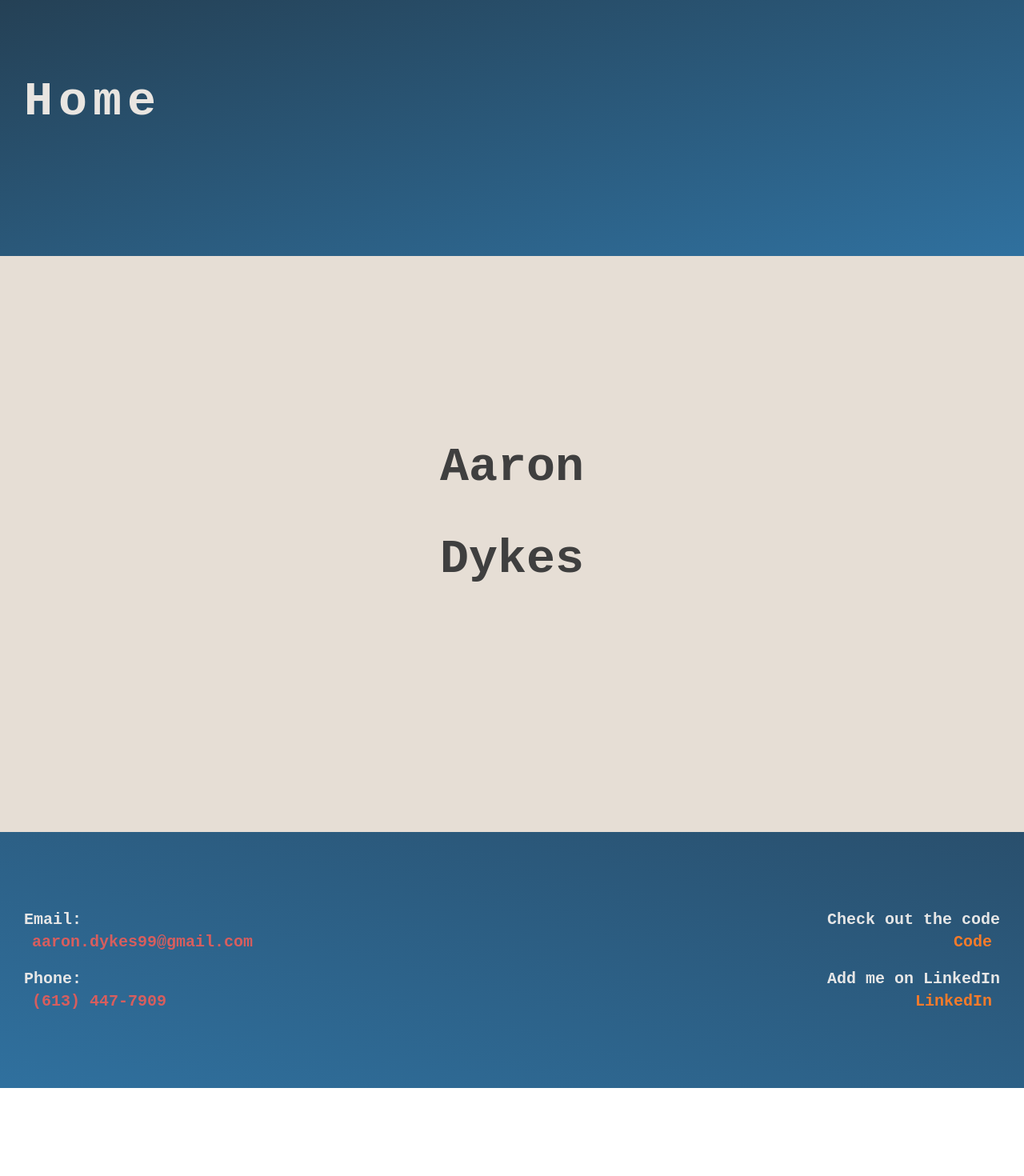
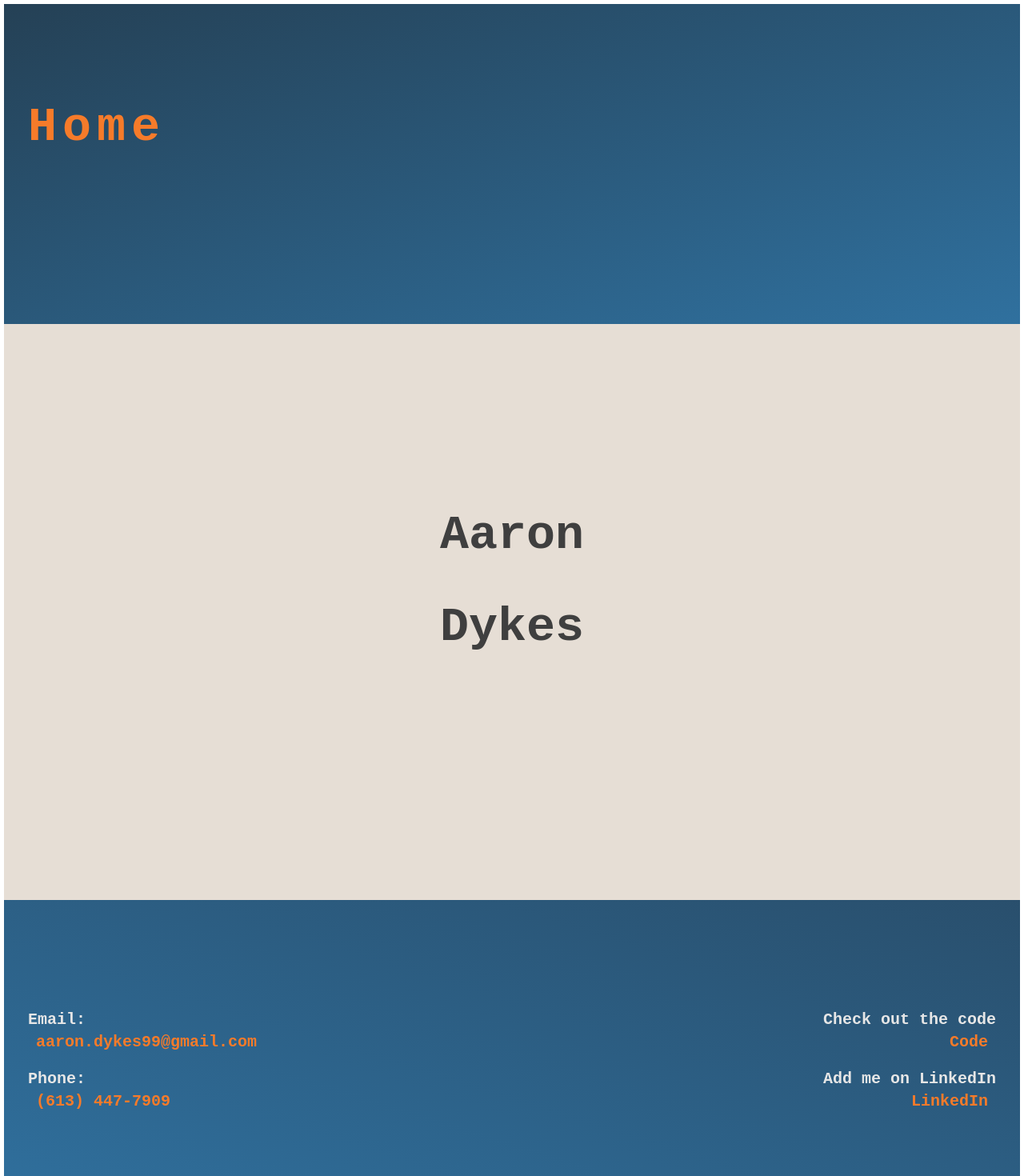
Before and after one commit to aaronDykes/react-portfolio, a React (Create React App) app: page /#/ in a window 1280 px wide. Shown: the top 1470 px of the page at 80% size. Before the commit the page ends 1360 px from the top, so only its background shows below. Built offline with nearby package versions, Linux system fonts and the light colour scheme.

Commit message:
Another css revision

```diff
--- a/src/css/Footer.css
+++ b/src/css/Footer.css
@@ -1,6 +1,7 @@
 .Footer {
   display: grid;
-  height: 40vh;
+  height: 50vh;
+  min-width: fit-content;
   grid:
     'footer footer footer footer'
     'footer footer footer footer'
@@ -17,7 +18,7 @@
   margin-top: 0.5rem;
   margin-left: 1rem;
 
-  color: rgb(215, 94, 94);
+  color: rgb(246, 123, 42);
 }
 .RightData {
   margin-top: 0.5rem;
--- a/src/css/Gallery.css
+++ b/src/css/Gallery.css
@@ -7,17 +7,18 @@
     'img img img'
     'img img img';
   display: grid;
-  row-gap: 2rem;
+  row-gap: 6rem;
   background-image: linear-gradient(
       to top left,
-      rgba(37, 140, 214, 0.7),
-      rgba(13, 44, 67, 0.7)
+      rgba(88, 88, 88, 0.9),
+      rgba(9, 9, 9, 0.9)
     ),
     url('../assets/SanSky.png');
   background-size: cover;
   background-position: top;
   min-width: fit-content;
   min-height: fit-content;
+  margin: 0.5rem;
 }
 #Head,
 #Head a,
@@ -63,7 +64,7 @@
   width: 25rem;
   border-style: solid;
   border-image: auto;
-  border-width: 0.2rem;
+  border-width: 0.1rem;
   border-radius: 0.2rem;
   border-color: rgb(233, 229, 225);
 }
@@ -76,7 +77,7 @@
   width: 25rem;
   border-style: solid;
   border-image: auto;
-  border-width: 0.2rem;
+  border-width: 0.1rem;
   border-radius: 0.2rem;
   border-color: rgb(233, 229, 225);
 }
@@ -88,7 +89,7 @@
   width: 25rem;
   border-style: solid;
   border-image: auto;
-  border-width: 0.2rem;
+  border-width: 0.1rem;
   border-radius: 0.2rem;
   border-color: rgb(233, 229, 225);
 }
@@ -116,7 +117,7 @@
   width: 25rem;
   border-style: solid;
   border-image: auto;
-  border-width: 0.2rem;
+  border-width: 0.1rem;
   border-radius: 0.2rem;
   border-color: rgb(233, 229, 225);
 }
@@ -130,7 +131,7 @@
   width: 25rem;
   border-style: solid;
   border-image: auto;
-  border-width: 0.2rem;
+  border-width: 0.1rem;
   border-radius: 0.2rem;
   border-color: rgb(233, 229, 225);
 }
@@ -143,7 +144,7 @@
   width: 25rem;
   border-style: solid;
   border-image: auto;
-  border-width: 0.2rem;
+  border-width: 0.1rem;
   border-radius: 0.2rem;
   border-color: rgb(233, 229, 225);
 }
--- a/src/css/Header.css
+++ b/src/css/Header.css
@@ -1,6 +1,7 @@
 .header {
   display: grid;
-  height: 40vh;
+  height: 50vh;
+  min-width: fit-content;
   grid:
     'head head head head'
     'head head head head'
@@ -45,7 +46,9 @@
   /* background-color: #7291c9;
   border-color: #7291c9; */
   box-sizing: content-box;
-  color: rgb(233, 229, 225);
+  /* color: rgb(233, 229, 225); */
+
+  color: rgb(246, 123, 42);
   border-radius: 0.8rem;
   font-size: 6rem;
   font-weight: bolder;
@@ -54,8 +57,7 @@
 }
 
 #dropBtn:hover {
-  color: rgb(254, 254, 254);
-  text-decoration: underline;
+  color: rgb(196, 87, 47);
 }
 
 #navList {
@@ -77,18 +79,18 @@
 #navList a:hover {
   color: white;
   box-sizing: content-box;
-  text-decoration: underline;
-  background-color: rgb(184, 95, 36);
+
+  background-color: rgb(196, 87, 47);
   box-shadow: 0.2rem 0.8rem 1.5rem rgb(0, 0, 0, 0.1);
 }
 #navList li {
   margin-bottom: 2.8rem;
 }
 #navList li:active {
-  transform: translateY(-0.1rem);
+  transform: translateY(-0.05rem);
 }
 #navList li:hover {
-  transform: translateY(-0.3rem);
+  transform: translateY(-0.15rem);
 }
 
 #rightNav {
--- a/src/css/HomePage.css
+++ b/src/css/HomePage.css
@@ -1,3 +1,7 @@
+.Home {
+  margin: 0.5rem;
+}
+
 .name {
   height: 90vh;
   display: grid;
@@ -5,6 +9,7 @@
   font-size: 4rem;
   font-weight: bold;
   color: rgb(63, 63, 63);
+  min-width: fit-content;
   background-color: rgb(230, 222, 213);
   grid:
     'name name name'
--- a/src/css/Pattern.css
+++ b/src/css/Pattern.css
@@ -1,3 +1,7 @@
+.Pattern-Container {
+  margin: 0.5rem;
+}
+
 .Pattern {
   grid:
     'pat pat pat'
@@ -7,6 +11,8 @@
   gap: 1rem;
   display: grid;
   height: 110vh;
+  min-height: fit-content;
+  min-width: fit-content;
   background-color: rgb(233, 228, 222);
 }
 input {
```
